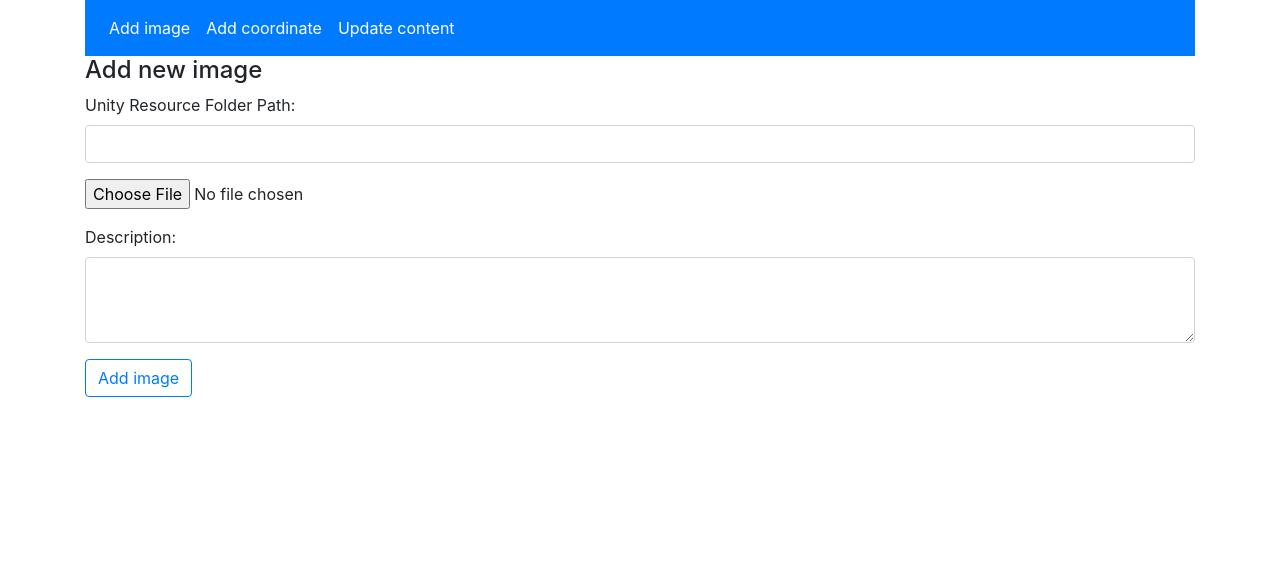
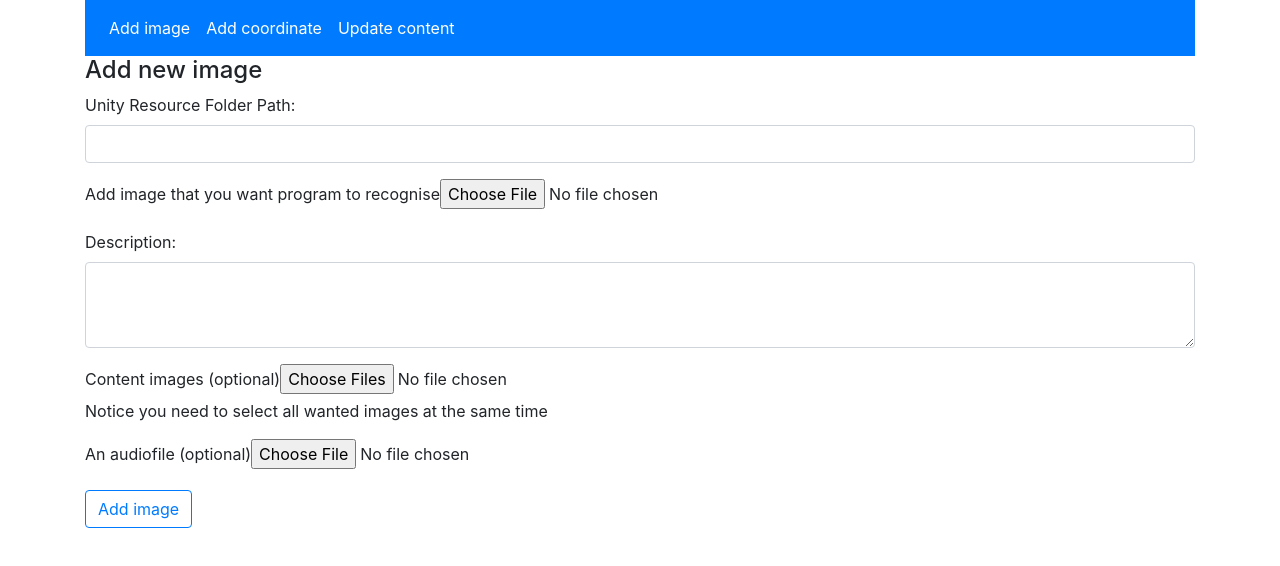
Before and after one commit to jerehuy/ar-platform-forcse-cct, a React (Create React App) app in the folder frontend/: page /image in a window 1280 px wide. Shown: the top 566 px of the page. Built offline with nearby package versions, Linux system fonts and the light colour scheme.

Commit message:
Added more fields for content image recognition

```diff
--- a/frontend/src/components/add-image.component.js
+++ b/frontend/src/components/add-image.component.js
@@ -58,11 +58,21 @@ export default function AddImage(props) {
           <input type="text" required className="form-control" value={destination} onChange={e => setDestination(e.target.value)}/>
         </div>
         <div className="form-group">
-          <input type="file" required accept='.jpg' onChange={e => setData({...data, image: e.target.files[0]})} />
+          <label htmlFor="tracked">Add image that you want program to recognise</label>
+          <input type="file" id="tracked" required accept='.jpg' onChange={e => setData({...data, image: e.target.files[0]})} />
         </div>
         <div className="form-group">
-          <label>Description: </label>
-          <textarea rows="3" required className="form-control" value={data.description} onChange={e => setData({...data, description: e.target.value})}/>
+          <label htmlFor="desc">Description: </label>
+          <textarea id="desc" rows="3" required className="form-control" value={data.description} onChange={e => setData({...data, description: e.target.value})}/>
+        </div>
+        <div className="form-group">
+          <label htmlFor="images">Content images (optional)</label>
+          <input type="file" name="images[]" id="images" multiple accept='*' onChange={e => setData({...data, contentImages: e.target.value})}/>
+          <p id="images">Notice you need to select all wanted images at the same time</p>
+        </div>
+        <div className="form-group">
+          <label htmlFor="audio">An audiofile (optional)</label>
+          <input type="file" name="audio" id="audio" accept='*' onChange={e => setData({...data, audioFile: e.target.value})}/>
         </div>
         { errors.showError
           ? <label style={{color: "red"}}>{errors.errorMsg}</label>
```
